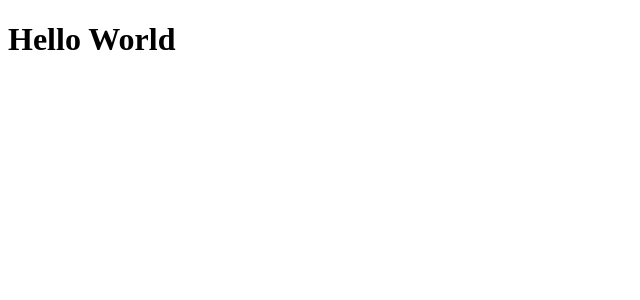
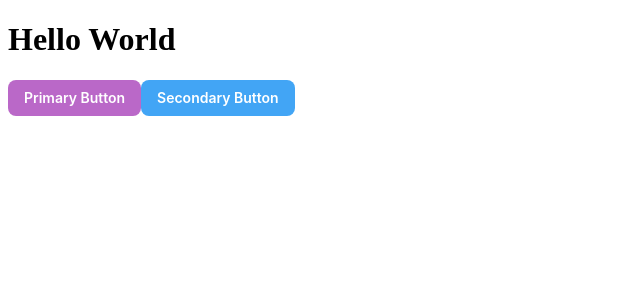
Before and after one commit to hoanghung256/react-codebase, a React (Vite) app: page / in a window 1280 px wide. Shown: the top 300 px of the page, without its empty margins (0-640 px from the left). Built offline with nearby package versions, Linux system fonts and the light colour scheme.

Commit message:
setup material with init theme

```diff
--- a/package.json
+++ b/package.json
@@ -10,6 +10,10 @@
     "preview": "vite preview"
   },
   "dependencies": {
+    "@emotion/react": "^11.14.0",
+    "@emotion/styled": "^11.14.1",
+    "@mui/icons-material": "^7.3.4",
+    "@mui/material": "^7.3.4",
     "@reduxjs/toolkit": "^2.9.0",
     "axios": "^1.11.0",
     "react": "^19.1.1",
--- a/src/App.jsx
+++ b/src/App.jsx
@@ -1,7 +1,15 @@
+import Button from "@mui/material/Button";
+
 function App() {
     return (
         <div>
             <h1>Hello World</h1>
+            <Button variant="contained" color="primary">
+                Primary Button
+            </Button>
+            <Button variant="contained" color="secondary">
+                Secondary Button
+            </Button>
         </div>
     );
 }
--- /dev/null
+++ b/src/common/constants/theme.jsx
@@ -0,0 +1,66 @@
+import { createTheme } from "@mui/material/styles";
+import { purple, blue, grey, common } from "@mui/material/colors";
+
+export const theme = createTheme({
+    cssVariables: true,
+    palette: {
+        mode: "light",
+        primary: {
+            light: purple[100],
+            main: purple[300], // also primary button color
+            dark: purple[500],
+        },
+        secondary: {
+            light: blue[200],
+            main: blue[400], // xanh biển vừa
+            dark: blue[600],
+            contrastText: "#ffffff",
+        },
+        background: {
+            default: "#fdfdfd",
+            paper: "#ffffff",
+        },
+        divider: grey[300],
+        text: {
+            primary: grey[900],
+            secondary: grey[700],
+            light: grey[500],
+            dark: common.black,
+            disabled: grey[400],
+        },
+    },
+    typography: {
+        fontFamily: '"Inter", "Roboto", "Helvetica", "Arial", sans-serif',
+        h1: { fontWeight: 600, fontSize: "3rem" },
+        h2: { fontWeight: 600, fontSize: "2.25rem" },
+        button: { textTransform: "none", fontWeight: 600 },
+    },
+    shape: {
+        borderRadius: 10,
+    },
+    components: {
+        MuiButton: {
+            defaultProps: { disableElevation: true },
+            styleOverrides: {
+                root: { borderRadius: 8 },
+                containedPrimary: {
+                    "&:hover": {
+                        backgroundColor: purple[400], // hover tím đậm hơn 1 tone
+                    },
+                },
+                containedSecondary: {
+                    "&:hover": {
+                        backgroundColor: blue[500], // hover xanh đậm hơn 1 tone
+                    },
+                },
+            },
+        },
+        MuiAppBar: {
+            styleOverrides: {
+                colorPrimary: {
+                    backgroundImage: `linear-gradient(90deg, ${purple[100]}, ${blue[100]})`,
+                },
+            },
+        },
+    },
+});
--- a/src/common/styles/App.css
+++ /dev/null
@@ -1,42 +0,0 @@
-#root {
-    max-width: 1280px;
-    margin: 0 auto;
-    padding: 2rem;
-    text-align: center;
-}
-
-.logo {
-    height: 6em;
-    padding: 1.5em;
-    will-change: filter;
-    transition: filter 300ms;
-}
-.logo:hover {
-    filter: drop-shadow(0 0 2em #646cffaa);
-}
-.logo.react:hover {
-    filter: drop-shadow(0 0 2em #61dafbaa);
-}
-
-@keyframes logo-spin {
-    from {
-        transform: rotate(0deg);
-    }
-    to {
-        transform: rotate(360deg);
-    }
-}
-
-@media (prefers-reduced-motion: no-preference) {
-    a:nth-of-type(2) .logo {
-        animation: logo-spin infinite 20s linear;
-    }
-}
-
-.card {
-    padding: 2em;
-}
-
-.read-the-docs {
-    color: #888;
-}
--- a/src/common/styles/index.css
+++ /dev/null
@@ -1,68 +0,0 @@
-:root {
-    font-family: system-ui, Avenir, Helvetica, Arial, sans-serif;
-    line-height: 1.5;
-    font-weight: 400;
-
-    color-scheme: light dark;
-    color: rgba(255, 255, 255, 0.87);
-    background-color: #242424;
-
-    font-synthesis: none;
-    text-rendering: optimizeLegibility;
-    -webkit-font-smoothing: antialiased;
-    -moz-osx-font-smoothing: grayscale;
-}
-
-a {
-    font-weight: 500;
-    color: #646cff;
-    text-decoration: inherit;
-}
-a:hover {
-    color: #535bf2;
-}
-
-body {
-    margin: 0;
-    display: flex;
-    place-items: center;
-    min-width: 320px;
-    min-height: 100vh;
-}
-
-h1 {
-    font-size: 3.2em;
-    line-height: 1.1;
-}
-
-button {
-    border-radius: 8px;
-    border: 1px solid transparent;
-    padding: 0.6em 1.2em;
-    font-size: 1em;
-    font-weight: 500;
-    font-family: inherit;
-    background-color: #1a1a1a;
-    cursor: pointer;
-    transition: border-color 0.25s;
-}
-button:hover {
-    border-color: #646cff;
-}
-button:focus,
-button:focus-visible {
-    outline: 4px auto -webkit-focus-ring-color;
-}
-
-@media (prefers-color-scheme: light) {
-    :root {
-        color: #213547;
-        background-color: #ffffff;
-    }
-    a:hover {
-        color: #747bff;
-    }
-    button {
-        background-color: #f9f9f9;
-    }
-}
--- a/src/main.jsx
+++ b/src/main.jsx
@@ -5,13 +5,17 @@ import { routes } from "./app/routes/index.jsx";
 import { Provider } from "react-redux";
 import { configureStore } from "@reduxjs/toolkit";
 import { rootReducer } from "./common/store/index.js";
+import { ThemeProvider } from "@mui/material/styles";
+import { theme } from "./common/constants/theme.jsx";
 
 const router = createBrowserRouter(routes);
 const store = configureStore({ reducer: rootReducer });
 
 createRoot(document.getElementById("root")).render(
-    <Provider store={store}>
-        <RouterProvider router={router} />
-        <Toaster position="top-right" />
-    </Provider>,
+    <ThemeProvider theme={theme}>
+        <Provider store={store}>
+            <RouterProvider router={router} />
+            <Toaster position="top-right" />
+        </Provider>
+    </ThemeProvider>,
 );
```
Also changed, not shown: 1 other file (tests, documents, lock files or other folders).
